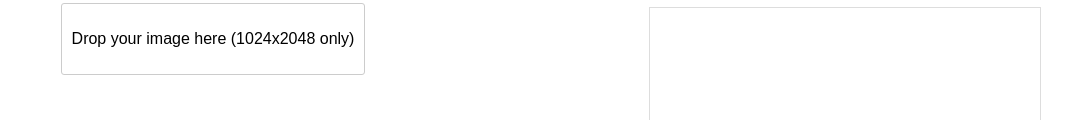
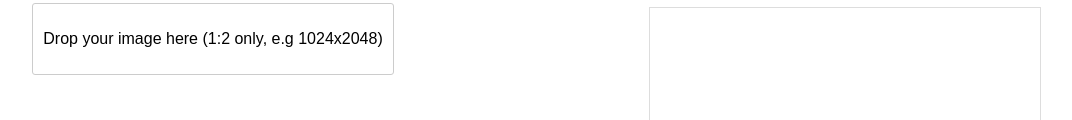
Before and after one commit to tajo3250/chopper, a plain HTML site: page index.html in a window 1280 px wide. Shown: the part 403-523 px from the top of the page, without its empty margins (121-1193 px from the left). Drawn offline with Linux system fonts and the light colour scheme.

Commit message:
Update index.html

```diff
--- a/index.html
+++ b/index.html
@@ -11,7 +11,7 @@
         <div id="left-section">
             <h1>Image Chopper</h1>
             <div id="drop-zone">
-                <p>Drop your image here (1024x2048 only)</p>
+                <p>Drop your image here (1:2 only, e.g 1024x2048)</p>
                 <input type="file" id="image-input" accept="image/*">
             </div>
         </div>
```
